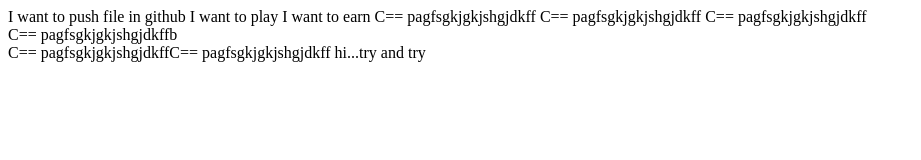
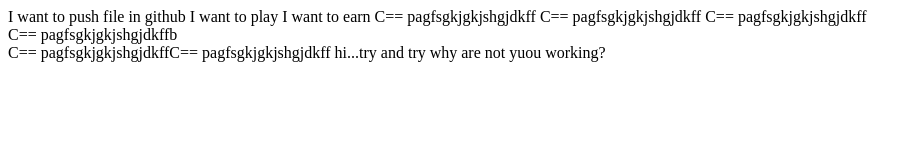
Before and after one commit to TanimBD/github_test, a plain HTML site: page index.html in a window 1280 px wide. Shown: the whole page, without its empty margins (0-921 px from the left). Drawn offline with Linux system fonts and the light colour scheme.

Commit message:
Update index.html
lplplpl

```diff
--- a/index.html
+++ b/index.html
@@ -17,5 +17,9 @@
     C== pagfsgkjgkjshgjdkffC== pagfsgkjgkjshgjdkff
 
     hi...try and try
+
+    why are not yuou working?
+
+
 </body>
 </html>
```
